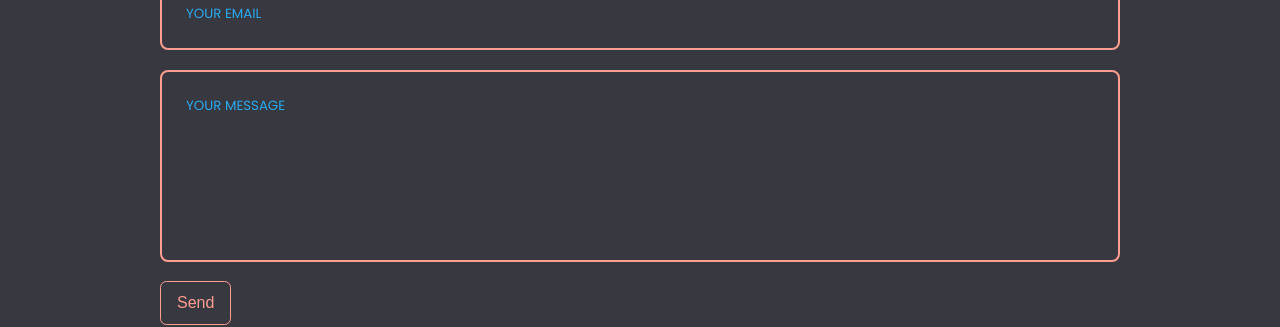
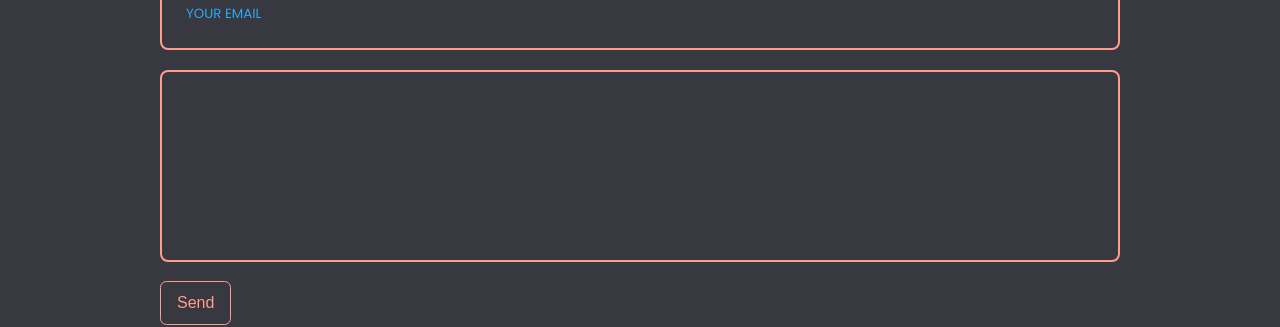
Before and after one commit to elysdominguez2/elysdominguez_cv, a React (Create React App) app: page / in a window 1280 px wide. Shown: the part 6317-6644 px from the top of the page. Built offline with nearby package versions, Linux system fonts and the light colour scheme; a web font is replaced by a local one.

Commit message:
Fixed errors in text area and flex end

```diff
--- a/src/components/contact/Contact.jsx
+++ b/src/components/contact/Contact.jsx
@@ -55,9 +55,7 @@ export default function Contact() {
             required
           />
           <input type="email" name="email" placeholder="Your Email" required />
-          <textarea name="message" rows="7" required>
-            Your message
-          </textarea>
+          <textarea name="message" rows="7" required></textarea>
           <button type="submit" className="btn">
             Send
           </button>
--- a/src/components/footer/footer.css
+++ b/src/components/footer/footer.css
@@ -49,7 +49,7 @@ footer {
 .footer_up {
   color: var(--color-bg);
   display: flex;
-  justify-content: end;
+  justify-content: flex-end;
   margin: 1.5rem;
   font-size: 2rem;
 }
```
